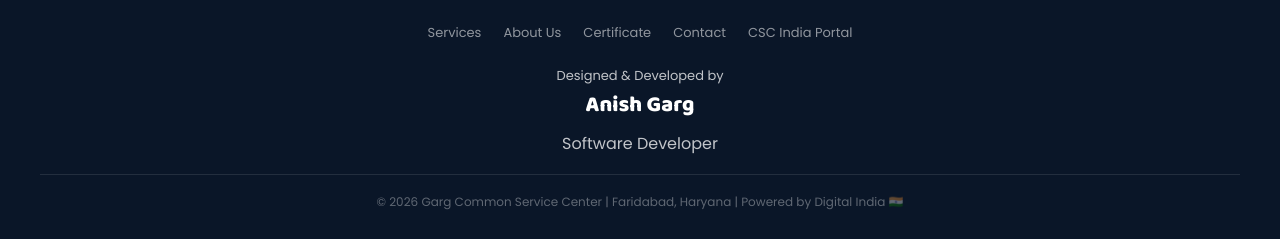
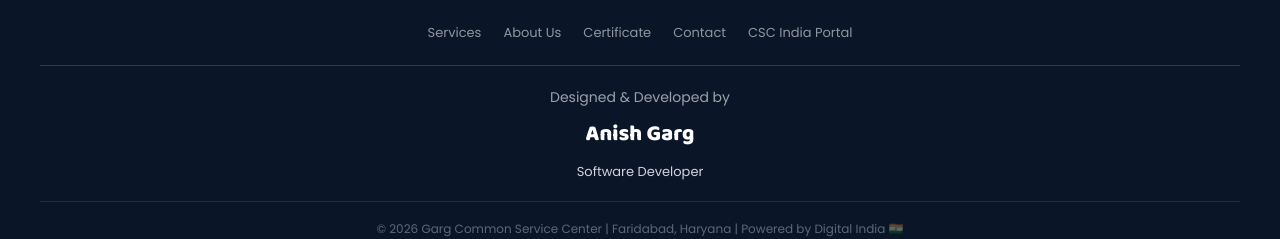
Before and after one commit to anishgarg11/garg-csc, a React (Vite) app in the folder garg-csc/: page /contact in a window 1280 px wide. Shown: the part 1390-1629 px from the top of the page. Built offline with nearby package versions, Linux system fonts and the light colour scheme.

Commit message:
Website updates

```diff
--- a/garg-csc/src/components/Footer.css
+++ b/garg-csc/src/components/Footer.css
@@ -32,3 +32,26 @@
   padding-top: 18px; margin-top: 18px;
   font-size: 12px; color: rgba(255,255,255,0.35);
 }
+
+.developer-credit {
+  margin-top: 20px;
+  padding-top: 20px;
+  border-top: 1px solid rgba(255,255,255,0.15);
+  text-align: center;
+}
+
+.developer-credit p {
+  margin: 0;
+  font-size: 14px;
+  opacity: 0.8;
+}
+
+.developer-credit h4 {
+  margin: 6px 0;
+  color: #fff;
+}
+
+.developer-credit span {
+  font-size: 13px;
+  color: #d1d5db;
+}
```
